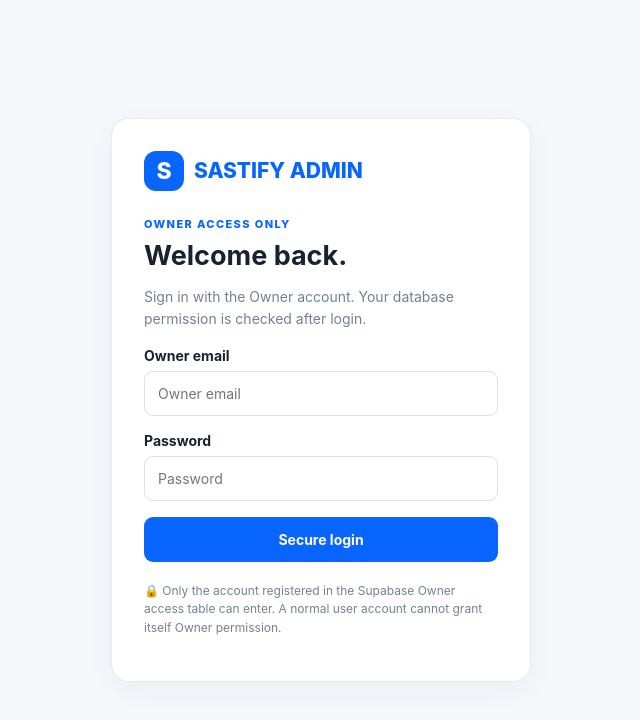
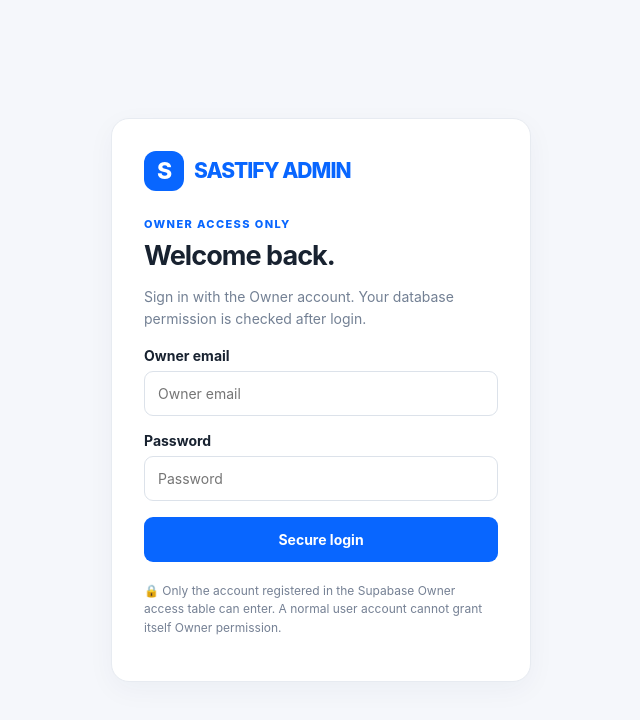
Before and after one commit to sastifyofficial/SASTIFY, a plain HTML site: page admin.html in a window 1280 px wide. Shown: the whole page, without its empty margins (319-959 px from the left). Drawn offline with Linux system fonts and the light colour scheme.

Commit message:
Apply shared Apple-style typography across SASTIFY

```diff
--- a/admin.html
+++ b/admin.html
@@ -23,7 +23,8 @@ body.dark .sidebar{background:var(--surface)}body.dark .nav a{color:#b7c3d5}body
 @media(max-width:650px){.toptools{width:100%}.toptools input{width:100%;min-width:0}.quick{grid-template-columns:1fr}.toprow{gap:12px}}
 
 #sastifyToast{position:fixed;z-index:99999;left:50%;top:50%;transform:translate(-50%,-50%) scale(.96);width:min(340px,calc(100% - 36px));padding:17px 19px 16px 56px;border:1px solid #e5eaf2;border-radius:18px;background:rgba(255,255,255,.96);backdrop-filter:blur(18px);-webkit-backdrop-filter:blur(18px);box-shadow:0 18px 55px #10213b30;color:#172235;font:600 14px/1.45 Inter,-apple-system,BlinkMacSystemFont,"Segoe UI",Arial,sans-serif;opacity:0;visibility:hidden;transition:opacity .2s,transform .2s,visibility .2s;pointer-events:none}#sastifyToast.show{opacity:1;visibility:visible;transform:translate(-50%,-50%) scale(1)}#sastifyToast:before{content:"✓";position:absolute;left:17px;top:50%;transform:translateY(-50%);width:27px;height:27px;border-radius:50%;display:grid;place-items:center;background:#e8f8ee;color:#159447;font-weight:900;font-size:16px}#sastifyToast.error:before{content:"!";background:#fff0ed;color:#d34232}#sastifyToast.info:before{content:"i";background:#eaf2ff;color:#0866ff}#sastifyToast b{display:block;font-size:14px;margin-bottom:2px}#sastifyToast span{display:block;color:#596579;font-weight:500;font-size:13px}body.dark #sastifyToast{background:rgba(23,34,53,.97);border-color:#34435a;color:#edf3fc}body.dark #sastifyToast span{color:#b7c3d5}
-</style></head><body>
+</style><link rel="stylesheet" href="/assets/sastify-typography.css?v=1">
+</head><body>
 <div id="sastifyToast" role="status" aria-live="polite"><b id="sastifyToastTitle">Success</b><span id="sastifyToastText"></span></div>
 
 <section class="login" id="loginView"><div class="card"><div class="brand"><span class="mark">S</span>SASTIFY ADMIN</div><div class="eyebrow">OWNER ACCESS ONLY</div><h1>Welcome back.</h1><p class="sub">Sign in with the Owner account. Your database permission is checked after login.</p><form id="loginForm"><div class="field"><label for="email">Owner email</label><input id="email" type="email" autocomplete="username" required placeholder="Owner email"></div><div class="field"><label for="password">Password</label><input id="password" type="password" autocomplete="current-password" required placeholder="Password"></div><button class="primary" id="loginButton">Secure login</button></form><div class="message" id="message" role="status"></div><p class="security">🔒 Only the account registered in the Supabase Owner access table can enter. A normal user account cannot grant itself Owner permission.</p></div></section>
```
